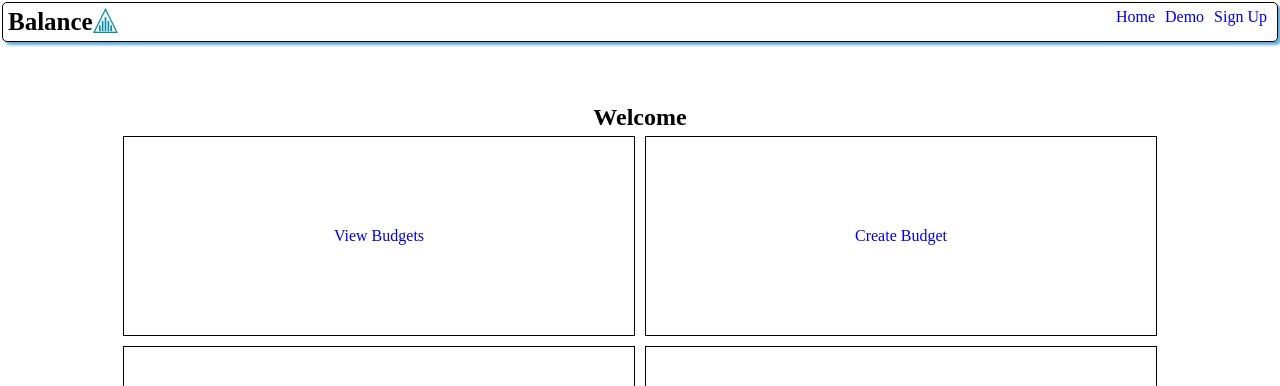
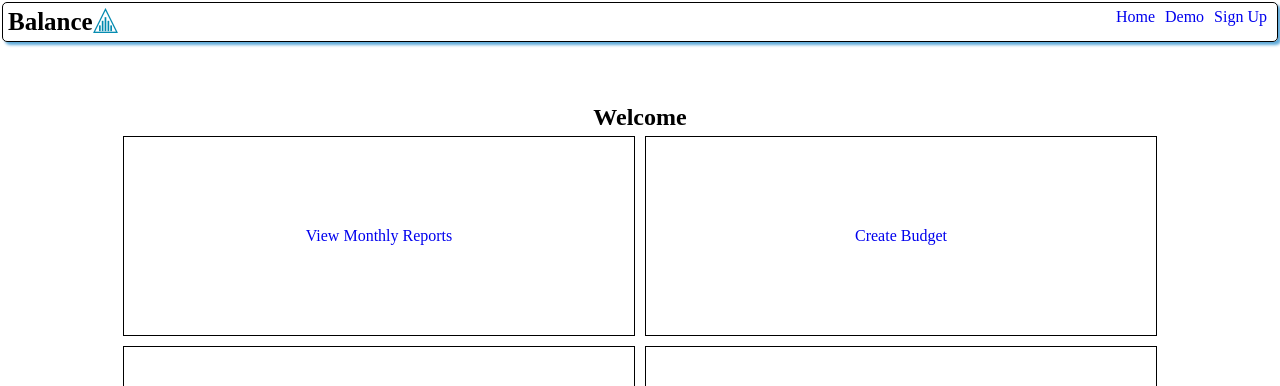
Before and after one commit to Cosmic-Noir/balance-app, a React (Create React App) app: page /dashboard in a window 1280 px wide. Shown: the top 386 px of the page. Built offline with nearby package versions, Linux system fonts and the light colour scheme.

Commit message:
Remove eslint error

```diff
--- a/src/App.js
+++ b/src/App.js
@@ -51,7 +51,8 @@ class App extends Component {
 
   // Temp function to filter data to find matching month tables to userInfo when user signs in
   setMonthlyReports = user_id => {
-    console.log(Data);
+    // console.log(Data);
+    // eslint-disable-next-line
     let matchedReports = Data.monthlyReports.map(report => {
       if (report.user_id === user_id) {
         return report;
@@ -61,7 +62,7 @@ class App extends Component {
     this.setState({
       monthlyReports: matchedReports
     });
-    console.log(user_id);
+    // console.log(user_id);
   };
 
   // Temp function to set fake user data
@@ -119,6 +120,7 @@ class App extends Component {
           </nav>
           <main role="main">
             <Route path="/monthlyReports" component={MonthlyReports} />
+            <Route path="/montlyReports/:month_id" component={BudgetReport} />
             <Route path="/createBudget" component={CreateBudget} />
             <Route path="/viewSavings" component={ViewSavings} />
             <Route path="/viewSpending" component={ViewSpending} />
--- a/src/components/dashboard/dashboard.js
+++ b/src/components/dashboard/dashboard.js
@@ -15,8 +15,8 @@ class Dashboard extends Component {
       <div className="dashboard flex-column">
         <h2>Welcome {this.context.userInfo.username}</h2>
         <div className="lGrey grid-container list">
-          <Link to="budgetsList" className="block">
-            View Budgets
+          <Link to="monthlyReports" className="block">
+            View Monthly Reports
           </Link>
           <Link to="createBudget" className="block">
             Create Budget
```
Also changed, not shown: src/components/budgetReport/budgetReport.js (+16 -1 lines).
